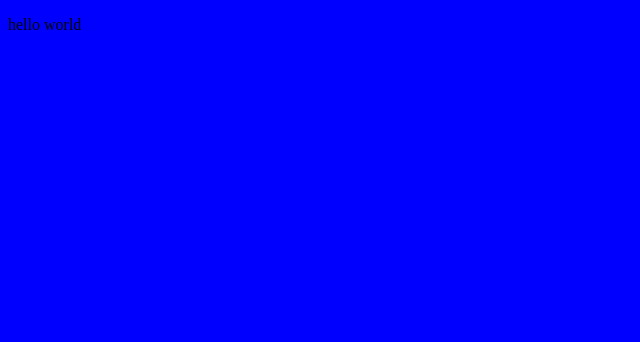
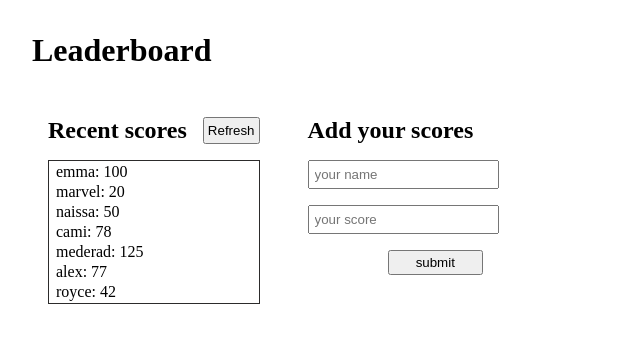
Before and after one commit to Ngufor-emmanuella/Loaderboard-proj, a website built with webpack: page src/index.html in a window 1280 px wide. Shown: the whole page, without its empty margins (0-640 px from the left). Built offline with nearby package versions, Linux system fonts and the light colour scheme.

Commit message:
Add ES6 modules

```diff
--- a/src/index.html
+++ b/src/index.html
@@ -4,9 +4,34 @@
   <meta charset="UTF-8">
   <meta http-equiv="X-UA-Compatible" content="IE=edge">
   <meta name="viewport" content="width=device-width, initial-scale=1.0">
-  <title>Document</title>
+  <title>Leader board project</title>
 </head>
 <body>
-  <p>hello world</p>
+  <sectiom>
+
+    <h1>Leaderboard</h1>
+
+    <div class="mainest">
+
+    <div class="recent-scores">
+      <div class="recent">
+        <h2>Recent scores</h2>
+        <button class="refresh-button" type="button">Refresh</button>
+      </div>
+      <table class="table">
+      </table>
+    </div>
+
+    <div class="add-scores">
+      <h2>Add your scores</h2>
+      <form action="">
+        <input type="text" placeholder="your name">
+        <input type="text" placeholder="your score">
+        <button class="submit-button" type="button">submit</button>
+      </form>
+    </div>
+    </div>
+
+  </sectiom>
 </body>
 </html>
--- a/src/index.js
+++ b/src/index.js
@@ -1 +1,7 @@
+// eslint-disable-next-line
+import _ from 'lodash';
+import inputTable from './modules/inputtable.js';
+import tableValues from './modules/tableobj.js';
 import './style.css';
+
+inputTable(tableValues);
--- /dev/null
+++ b/src/modules/inputtable.js
@@ -0,0 +1,11 @@
+const inputTable = (arr) => {
+  arr.forEach((data) => {
+    document.querySelector('.table').innerHTML += `
+    <tr>
+       <td>${data.name}: ${data.score}</td>
+    </tr>
+  `;
+  });
+};
+
+export default inputTable;
--- /dev/null
+++ b/src/modules/tableobj.js
@@ -0,0 +1,32 @@
+const tableValues = [
+  {
+    name: 'emma',
+    score: 100,
+  },
+  {
+    name: 'marvel',
+    score: '20',
+  },
+  {
+    name: 'naissa',
+    score: '50',
+  },
+  {
+    name: 'cami',
+    score: '78',
+  },
+  {
+    name: 'mederad',
+    score: '125',
+  },
+  {
+    name: 'alex',
+    score: '77',
+  },
+  {
+    name: 'royce',
+    score: '42',
+  },
+];
+
+export default tableValues;
--- a/src/style.css
+++ b/src/style.css
@@ -1,3 +1,58 @@
-body {
-  background-color: blue;
+* {
+  margin: 0;
+  padding: 0;
+  box-sizing: border-box;
 }
+
+h1 {
+ padding-left: 2rem;
+  padding-top: 2rem;
+}
+
+.mainest {
+  width: 100%;
+  display: flex;
+  gap: 3rem;
+  padding-top: 3rem;
+}
+
+.recent-scores {
+ padding-left: 3rem;
+}
+
+.recent {
+  display: flex;
+  gap: 1rem;;
+}
+
+.refresh-button {
+  padding: 3px;
+}
+
+form {
+  display: flex;
+  flex-direction: column;
+  width: 100%;
+  gap: 1rem;
+  padding-top: 1rem;
+}
+
+input {
+  padding: 5px;
+}
+
+.submit-button {
+  width: 50%;
+  margin-left: 5rem;
+  padding: 3px;
+}
+
+.table {
+  margin-top: 1rem;
+  border: 1px solid rgb(44, 43, 43);
+  width: 100%;
+}
+
+td {
+  padding-left: 5px;
+}
```
Also changed, not shown: README.md.
